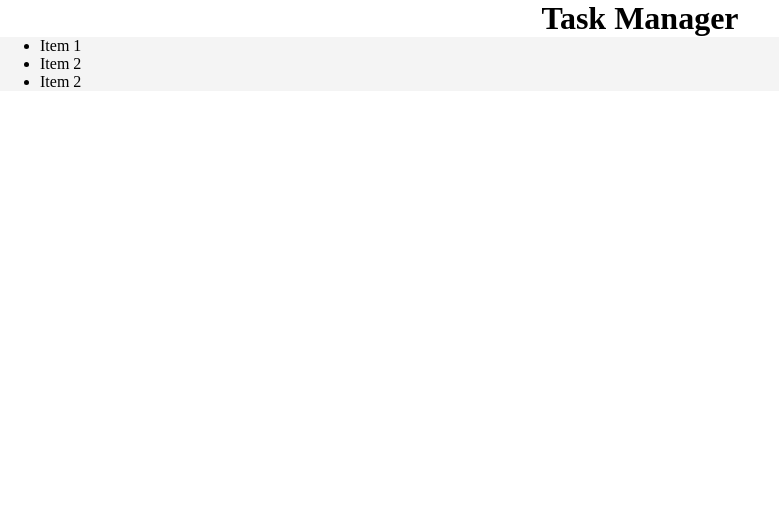
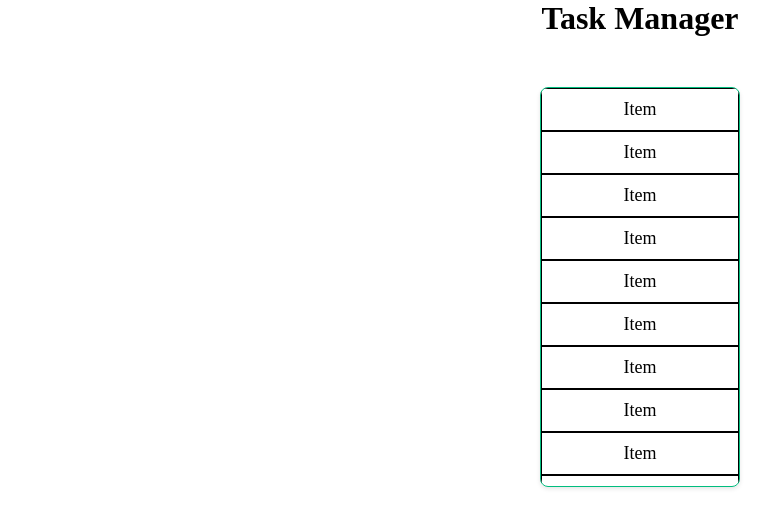
Before and after one commit to Encador/task-manager, a Vue app: page / in a window 1280 px wide. Shown: the top 528 px of the page, without its empty margins (0-779 px from the left). Built offline with nearby package versions, Linux system fonts and the light colour scheme; the HTML template or start-up script is replaced by a standard one.

Commit message:
feat: add task component

```diff
--- a/src/assets/main.css
+++ b/src/assets/main.css
@@ -1,3 +1,5 @@
 * {
     margin: 0;
+    padding: 0;
+    box-sizing: border-box;
 }
--- a/src/components/Manager.vue
+++ b/src/components/Manager.vue
@@ -1,21 +1,34 @@
 <script setup lang="ts">
+import Task from "@/components/Task.vue";
+import {ref} from "vue";
+
+const count = ref<number>(100)
 
 </script>
 
 <template>
-  <div class="container">
     <ul class="task-list">
-      <li>Item 1</li>
-      <li>Item 2</li>
-      <li>Item 2</li>
+      <Task v-for="(item, index) in count" :key="index"/>
     </ul>
-  </div>
 </template>
 
 <style scoped>
-.container {
-  background-color: #f4f4f4;
 
+.task-list {
+  list-style-type: none;
+  padding: 0;
+  margin: 50px 0 0;
+  border-radius: 8px;
+  border: #00bd7e solid 1px;
+  box-shadow: 0 2px 4px rgba(0,0,0,0.1);
+  max-width: 300px;
+  min-width: 200px;
+  max-height: 50vh;
+  overflow-y: auto;
 }
 
+
+
+
+
 </style>
--- /dev/null
+++ b/src/components/Task.vue
@@ -0,0 +1,16 @@
+<script setup lang="ts">
+
+</script>
+
+<template>
+  <li>Item</li>
+</template>
+
+<style scoped>
+li {
+  padding: 10px;
+  font-size: 18px;
+  text-align: center;
+  border: black solid 1px;
+}
+</style>
--- a/src/views/HomeView.vue
+++ b/src/views/HomeView.vue
@@ -4,11 +4,18 @@ import Manager from "@/components/Manager.vue";
 
 <template>
   <h1>Task Manager</h1>
+  <body>
   <Manager/>
+  </body>
+
 </template>
 
 <style scoped>
-
+body{
+  display: flex;
+  justify-content: center;
+  align-items: center;
+}
 h1{
   text-align: center;
 }
```
